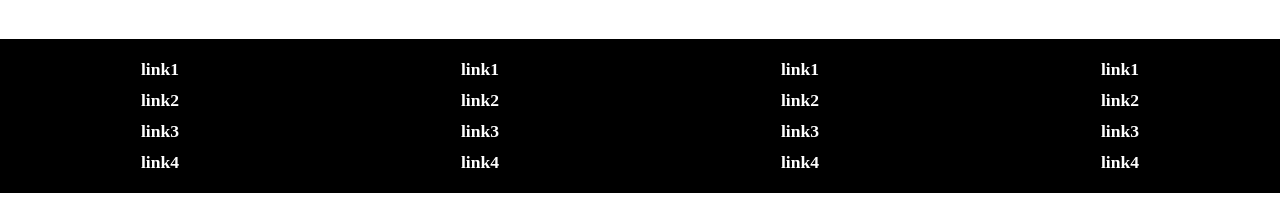
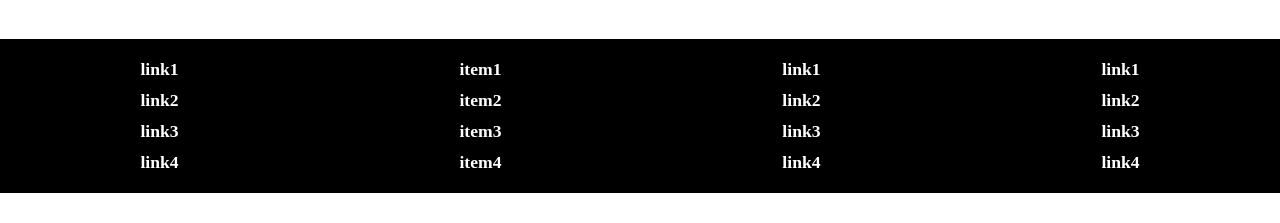
Before and after one commit to Prithvi06/HelloReact, a React (Vite) app: page / in a window 1280 px wide. Shown: the part 484-707 px from the top of the page. Built offline with nearby package versions, Linux system fonts and the light colour scheme.

Commit message:
add item

```diff
--- a/src/components/Footer.js
+++ b/src/components/Footer.js
@@ -8,10 +8,10 @@ const Footer = () => {
                 <li>link4</li>
             </ul>
             <ul className="footer-items">
-                <li>link1</li>
-                <li>link2</li>
-                <li>link3</li>
-                <li>link4</li>
+                <li>item1</li>
+                <li>item2</li>
+                <li>item3</li>
+                <li>item4</li>
             </ul>
              <ul className="footer-items">
                 <li>link1</li>
```
